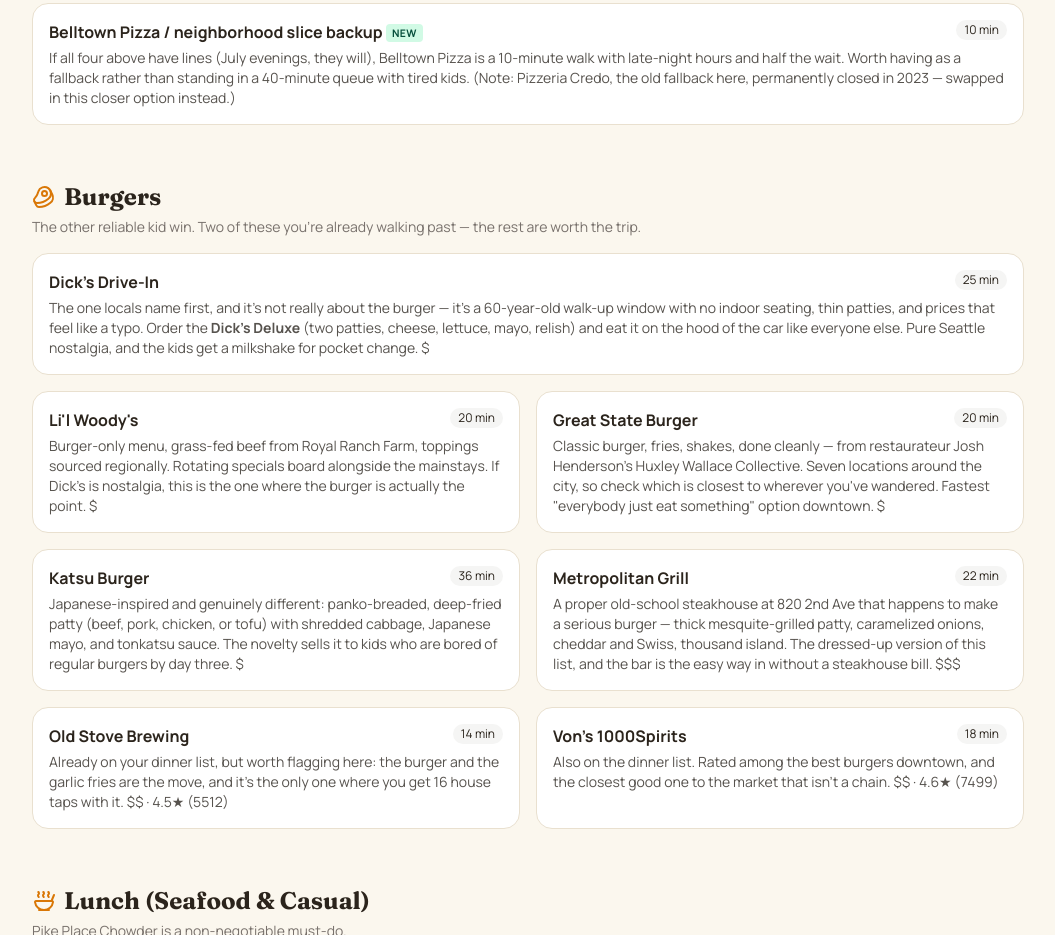
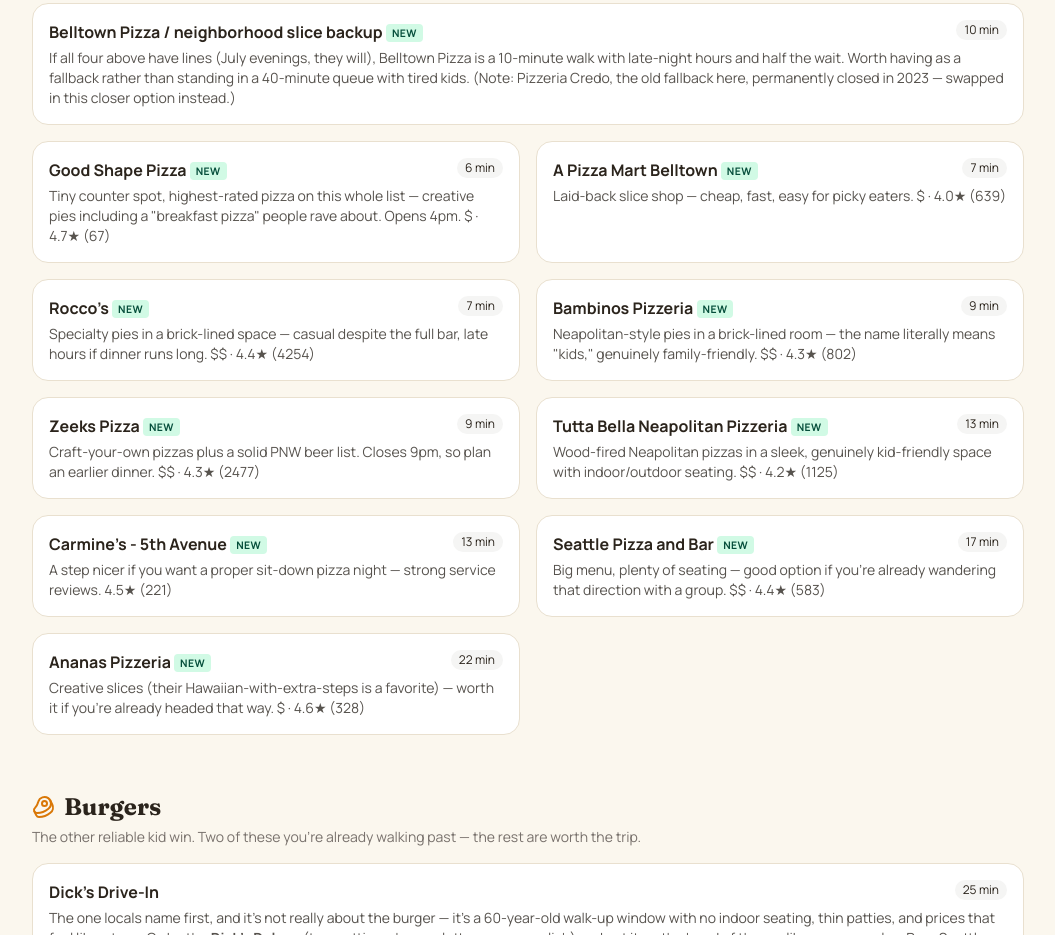
Before and after one commit to deanolmstead/seattle-trip-2026, a plain HTML site: page index.html in a window 1280 px wide. Shown: the part 1748-2683 px from the top of the page, without its empty margins (112-1167 px from the left). Drawn offline with nearby package versions, Linux system fonts and the light colour scheme.

Commit message:
Add 8 more family-friendly pizza options within walking distance

```diff
--- a/index.html
+++ b/index.html
@@ -143,7 +143,7 @@
 
   <section id="pizza">
     <h2 class="display text-2xl font-bold mb-1 flex items-center gap-2"><i data-lucide="pizza" class="w-6 h-6 text-amber-600"></i>Pizza</h2>
-    <p class="text-sm text-stone-500 mb-4">Reliable kid win when nothing else sounds good.</p>
+    <p class="text-sm text-stone-500 mb-4">Reliable kid win when nothing else sounds good. Loaded up the full walkable shortlist below — closest first.</p>
     <div class="grid sm:grid-cols-2 gap-4">
 
       <a href="https://maps.google.com/?cid=17204840470634423198" target="_blank" class="card p-4 block hover:shadow-md transition">
@@ -169,6 +169,51 @@
       <a href="https://www.google.com/maps/search/?api=1&query=Belltown+Pizza+Seattle" target="_blank" class="card p-4 block hover:shadow-md transition sm:col-span-2">
         <div class="flex justify-between items-start"><h3 class="font-bold">Belltown Pizza / neighborhood slice backup <span class="tag bg-emerald-100 text-emerald-900 px-1.5 py-0.5 rounded align-middle">new</span></h3><span class="text-xs bg-stone-100 px-2 py-0.5 rounded-full">10 min</span></div>
         <p class="text-sm text-stone-600 mt-1">If all four above have lines (July evenings, they will), Belltown Pizza is a 10-minute walk with late-night hours and half the wait. Worth having as a fallback rather than standing in a 40-minute queue with tired kids. (Note: Pizzeria Credo, the old fallback here, permanently closed in 2023 — swapped in this closer option instead.)</p>
+      </a>
+
+      <a href="https://maps.google.com/?cid=2814455441090165327" target="_blank" class="card p-4 block hover:shadow-md transition">
+        <div class="flex justify-between items-start"><h3 class="font-bold">Good Shape Pizza <span class="tag bg-emerald-100 text-emerald-900 px-1.5 py-0.5 rounded align-middle">new</span></h3><span class="text-xs bg-stone-100 px-2 py-0.5 rounded-full">6 min</span></div>
+        <p class="text-sm text-stone-600 mt-1">Tiny counter spot, highest-rated pizza on this whole list — creative pies including a "breakfast pizza" people rave about. Opens 4pm. $ · 4.7★ (67)</p>
+      </a>
+
+      <a href="https://maps.google.com/?cid=10867230190766039830" target="_blank" class="card p-4 block hover:shadow-md transition">
+        <div class="flex justify-between items-start"><h3 class="font-bold">A Pizza Mart Belltown <span class="tag bg-emerald-100 text-emerald-900 px-1.5 py-0.5 rounded align-middle">new</span></h3><span class="text-xs bg-stone-100 px-2 py-0.5 rounded-full">7 min</span></div>
+        <p class="text-sm text-stone-600 mt-1">Laid-back slice shop — cheap, fast, easy for picky eaters. $ · 4.0★ (639)</p>
+      </a>
+
+      <a href="https://maps.google.com/?cid=18288314072026309866" target="_blank" class="card p-4 block hover:shadow-md transition">
+        <div class="flex justify-between items-start"><h3 class="font-bold">Rocco's <span class="tag bg-emerald-100 text-emerald-900 px-1.5 py-0.5 rounded align-middle">new</span></h3><span class="text-xs bg-stone-100 px-2 py-0.5 rounded-full">7 min</span></div>
+        <p class="text-sm text-stone-600 mt-1">Specialty pies in a brick-lined space — casual despite the full bar, late hours if dinner runs long. $$ · 4.4★ (4254)</p>
+      </a>
+
+      <a href="https://maps.google.com/?cid=7850163507640884138" target="_blank" class="card p-4 block hover:shadow-md transition">
+        <div class="flex justify-between items-start"><h3 class="font-bold">Bambinos Pizzeria <span class="tag bg-emerald-100 text-emerald-900 px-1.5 py-0.5 rounded align-middle">new</span></h3><span class="text-xs bg-stone-100 px-2 py-0.5 rounded-full">9 min</span></div>
+        <p class="text-sm text-stone-600 mt-1">Neapolitan-style pies in a brick-lined room — the name literally means "kids," genuinely family-friendly. $$ · 4.3★ (802)</p>
+      </a>
+
+      <a href="https://maps.google.com/?cid=4596504161518520678" target="_blank" class="card p-4 block hover:shadow-md transition">
+        <div class="flex justify-between items-start"><h3 class="font-bold">Zeeks Pizza <span class="tag bg-emerald-100 text-emerald-900 px-1.5 py-0.5 rounded align-middle">new</span></h3><span class="text-xs bg-stone-100 px-2 py-0.5 rounded-full">9 min</span></div>
+        <p class="text-sm text-stone-600 mt-1">Craft-your-own pizzas plus a solid PNW beer list. Closes 9pm, so plan an earlier dinner. $$ · 4.3★ (2477)</p>
+      </a>
+
+      <a href="https://maps.google.com/?cid=5499100734418478700" target="_blank" class="card p-4 block hover:shadow-md transition">
+        <div class="flex justify-between items-start"><h3 class="font-bold">Tutta Bella Neapolitan Pizzeria <span class="tag bg-emerald-100 text-emerald-900 px-1.5 py-0.5 rounded align-middle">new</span></h3><span class="text-xs bg-stone-100 px-2 py-0.5 rounded-full">13 min</span></div>
+        <p class="text-sm text-stone-600 mt-1">Wood-fired Neapolitan pizzas in a sleek, genuinely kid-friendly space with indoor/outdoor seating. $$ · 4.2★ (1125)</p>
+      </a>
+
+      <a href="https://maps.google.com/?cid=7958715870100971798" target="_blank" class="card p-4 block hover:shadow-md transition">
+        <div class="flex justify-between items-start"><h3 class="font-bold">Carmine's - 5th Avenue <span class="tag bg-emerald-100 text-emerald-900 px-1.5 py-0.5 rounded align-middle">new</span></h3><span class="text-xs bg-stone-100 px-2 py-0.5 rounded-full">13 min</span></div>
+        <p class="text-sm text-stone-600 mt-1">A step nicer if you want a proper sit-down pizza night — strong service reviews. 4.5★ (221)</p>
+      </a>
+
+      <a href="https://maps.google.com/?cid=13522135729537951700" target="_blank" class="card p-4 block hover:shadow-md transition">
+        <div class="flex justify-between items-start"><h3 class="font-bold">Seattle Pizza and Bar <span class="tag bg-emerald-100 text-emerald-900 px-1.5 py-0.5 rounded align-middle">new</span></h3><span class="text-xs bg-stone-100 px-2 py-0.5 rounded-full">17 min</span></div>
+        <p class="text-sm text-stone-600 mt-1">Big menu, plenty of seating — good option if you're already wandering that direction with a group. $$ · 4.4★ (583)</p>
+      </a>
+
+      <a href="https://maps.google.com/?cid=6605171475251043392" target="_blank" class="card p-4 block hover:shadow-md transition">
+        <div class="flex justify-between items-start"><h3 class="font-bold">Ananas Pizzeria <span class="tag bg-emerald-100 text-emerald-900 px-1.5 py-0.5 rounded align-middle">new</span></h3><span class="text-xs bg-stone-100 px-2 py-0.5 rounded-full">22 min</span></div>
+        <p class="text-sm text-stone-600 mt-1">Creative slices (their Hawaiian-with-extra-steps is a favorite) — worth it if you're already headed that way. $ · 4.6★ (328)</p>
       </a>
 
     </div>
```
